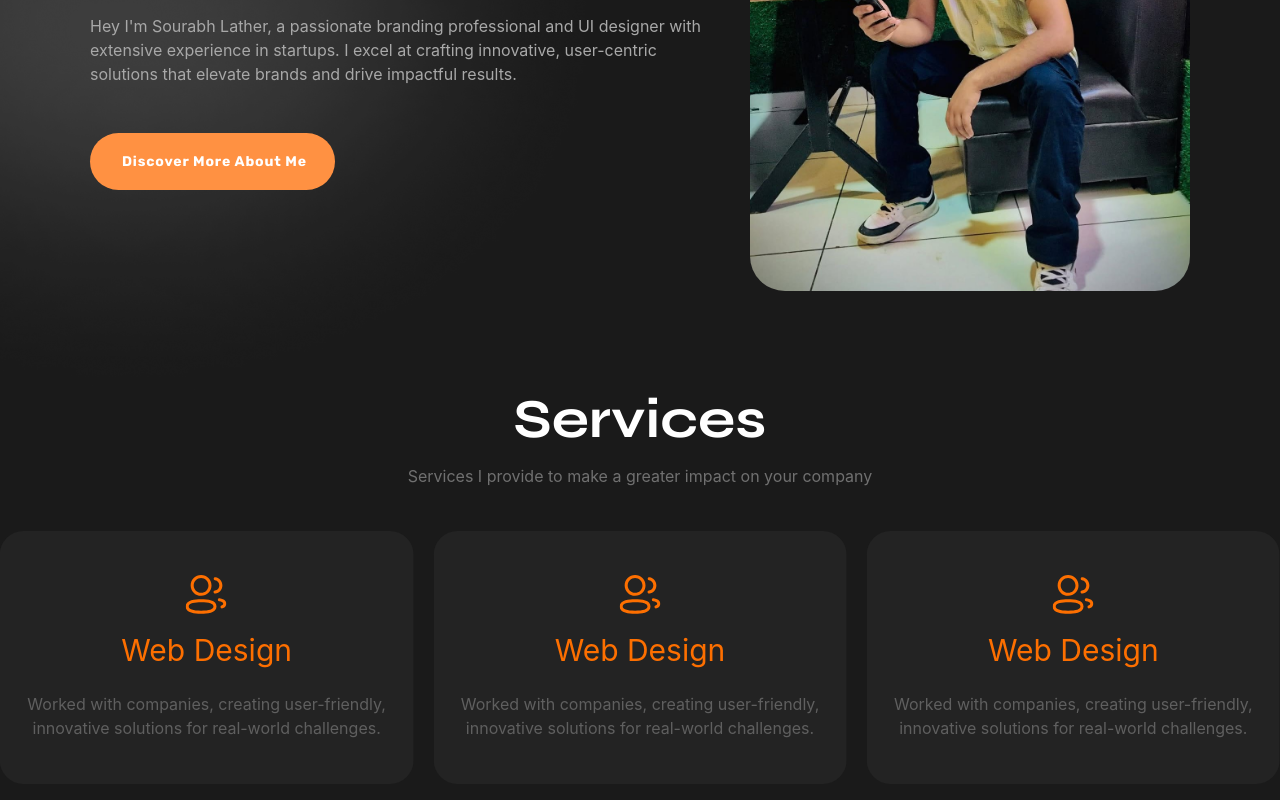
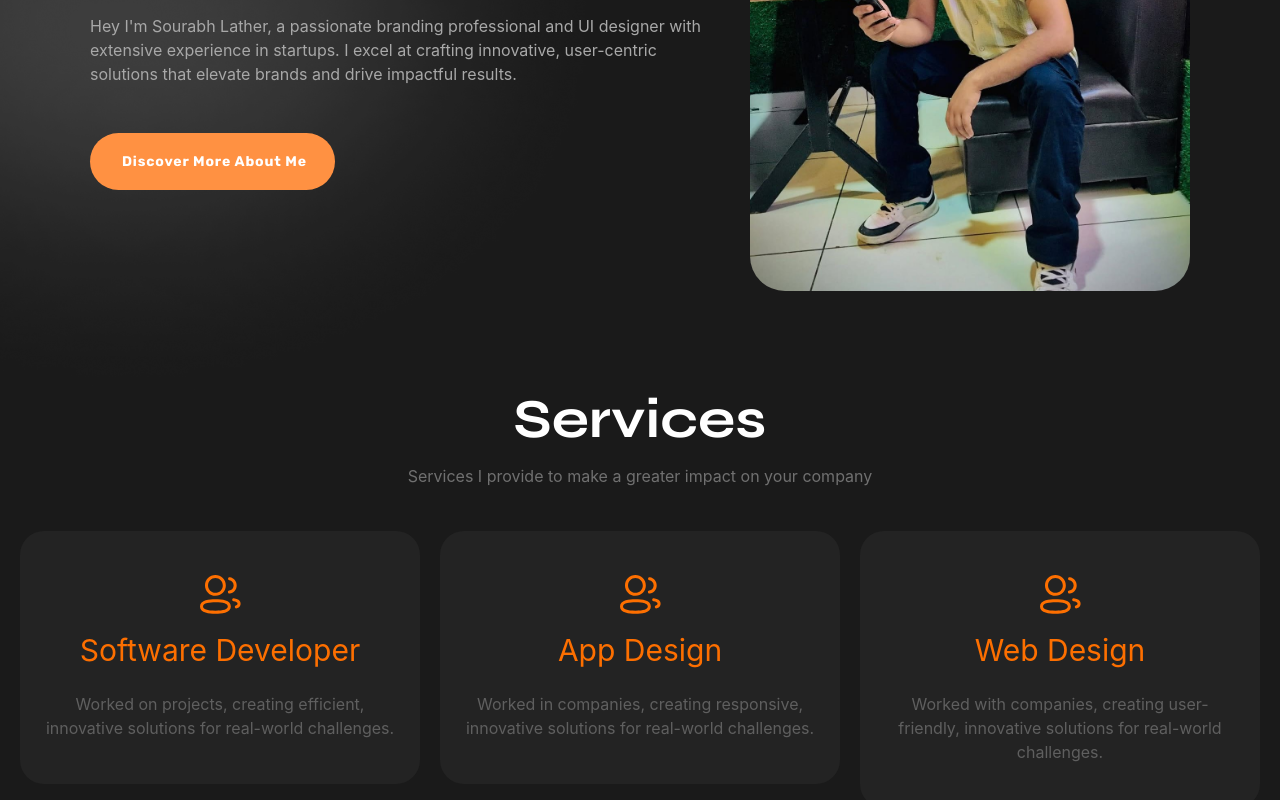
Before and after one commit to lathershorabh-sketch/portfolio, a React (Vite) app: page / in a window 1280 px wide. Shown: the part 824-1624 px from the top of the page. Built offline with nearby package versions, Linux system fonts and the light colour scheme.

Commit message:
swiper section is complete

```diff
--- a/src/components/SwiperServices.jsx
+++ b/src/components/SwiperServices.jsx
@@ -3,10 +3,11 @@ import { Navigation, Autoplay } from "swiper/modules";
 import "swiper/css";
 import "swiper/css/navigation";
 import { Next, Prev, Swipersvg } from "./common/Icons";
+import { ReviewData } from "./common/Helper";
 
 const SwiperServices = () => {
   return (
-    <section className="mb-25">
+    <section className="mb-25 px-5">
       <div className="mb-10.75 max-w-118 mx-auto">
         <h2 className="font-syne mb-3.5 font-bold text-[24px] sm:text-[32px] md:text-4xl lg:text-[55px] text-medium-white  text-center ">
           Services
@@ -16,93 +17,36 @@ const SwiperServices = () => {
         </p>
       </div>
       <div className="relative">
-        {/* <button className="swiper-button-prev absolute left-0 top-1/2 transform -translate-y-1/2 z-10">
-          <Prev />
-        </button> */}
         <Swiper
           modules={[Navigation, Autoplay]}
-          // onBeforeInit={(swiper) => {
-          //   swiper.params.navigation.prevEl = ".swiper-button-prev";
-          //   swiper.params.navigation.nextEl = ".swiper-button-next";
-          // }}
-          // navigation={{
-          //   prevEl: ".swiper-button-prev",
-          //   nextEl: ".swiper-button-next",
-          // }}
           spaceBetween={20}
-          slidesPerView={3}
+          slidesPerView={1}
           autoplay={{
             delay: 1000,
             disableOnInteraction: false,
           }}
+          breakpoints={{
+            520: { slidesPerView: 1 },
+            700: { slidesPerView: 2 },
+            1024: { slidesPerView: 3 },
+          }}
           loop={true}
-          className="text-medium-white text-center   mx-auto"
+          className="text-medium-white text-center mx-auto"
         >
-          <SwiperSlide>
+
+            {ReviewData.map((item,index) =>
+            <SwiperSlide key={index}>
             <div className="flex flex-col justify-center items-center  px-6 bg-[#232323] rounded-3xl py-[43.68px]">
-              <Swipersvg />
-              <h4 className="text-orange-dark text-3xl mt-4.5">Web Design</h4>
+              {item.svg}
+              <h4 className="text-orange-dark text-3xl mt-4.5">{item.name}</h4>
               <p className="text-[16px] mt-6 text-ffff">
-                Worked with companies, creating user-friendly, innovative
-                solutions for real-world challenges.
+                {item.review}
               </p>
             </div>
           </SwiperSlide>
-          <SwiperSlide>
-            <div className="flex flex-col justify-center items-center  px-6 bg-[#232323] rounded-3xl py-[43.68px]">
-              <Swipersvg />
-              <h4 className="text-orange-dark text-3xl mt-4.5">Web Design</h4>
-              <p className="text-[16px] mt-6 text-ffff">
-                Worked with companies, creating user-friendly, innovative
-                solutions for real-world challenges.
-              </p>
-            </div>
-          </SwiperSlide>
-          <SwiperSlide>
-            <div className="flex flex-col justify-center items-center  px-6 bg-[#232323] rounded-3xl py-[43.68px]">
-              <Swipersvg />
-              <h4 className="text-orange-dark text-3xl mt-4.5">Web Design</h4>
-              <p className="text-[16px] mt-6 text-ffff">
-                Worked with companies, creating user-friendly, innovative
-                solutions for real-world challenges.
-              </p>
-            </div>
-          </SwiperSlide>
+          )}
+        </Swiper>
 
-          <SwiperSlide>
-            <div className="flex flex-col justify-center items-center  px-6 bg-[#232323] rounded-3xl py-[43.68px]">
-              <Swipersvg />
-              <h4 className="text-orange-dark text-3xl mt-4.5">Web Design</h4>
-              <p className="text-[16px] mt-6 text-ffff">
-                Worked with companies, creating user-friendly, innovative
-                solutions for real-world challenges.
-              </p>
-            </div>
-          </SwiperSlide>
-          <SwiperSlide>
-            <div className="flex flex-col justify-center items-center  px-6 bg-[#232323] rounded-3xl py-[43.68px]">
-              <Swipersvg />
-              <h4 className="text-orange-dark text-3xl mt-4.5">Web Design</h4>
-              <p className="text-[16px] mt-6 text-ffff">
-                Worked with companies, creating user-friendly, innovative
-                solutions for real-world challenges.
-              </p>
-            </div>
-          </SwiperSlide>
-          <SwiperSlide>
-            <div className="flex flex-col justify-center items-center  px-6 bg-[#232323] rounded-3xl py-[43.68px]">
-              <Swipersvg />
-              <h4 className="text-orange-dark text-3xl mt-4.5">Web Design</h4>
-              <p className="text-[16px] mt-6 text-ffff">
-                Worked with companies, creating user-friendly, innovative
-                solutions for real-world challenges.
-              </p>
-            </div>
-          </SwiperSlide>
-        </Swiper>
-        {/* <button className="swiper-button-next absolute right-0 top-1/2 transform -translate-y-1/2 z-10">
-          <Next />
-        </button> */}
       </div>
     </section>
   );
--- a/src/components/common/Helper.jsx
+++ b/src/components/common/Helper.jsx
@@ -1 +1,43 @@
-export const Navlist = ["Home", "About me", "My works"]
+import Swiper from "swiper";
+import { Swipersvg } from "./Icons";
+
+export const Navlist = ["Home", "About me", "My works"];
+
+export const ReviewData = [
+  {
+    svg: <Swipersvg />,
+    name: "Web Design",
+    review:
+      "Worked with companies, creating user-friendly, innovative solutions for real-world challenges.",
+  },
+  {
+    svg: <Swipersvg />,
+    name: "Software Developer",
+    review:
+      "Worked on projects, creating efficient, innovative solutions for real-world challenges.",
+  },
+  {
+    svg: <Swipersvg />,
+    name: "App Design",
+    review:
+      "Worked in companies, creating responsive, innovative solutions for real-world challenges.",
+  },
+  {
+    svg: <Swipersvg />,
+    name: "Web Design",
+    review:
+      "Worked with companies, creating user-friendly, innovative solutions for real-world challenges.",
+  },
+  {
+    svg: <Swipersvg />,
+    name: "Software Developer",
+    review:
+      "Worked on projects, creating efficient, innovative solutions for real-world challenges.",
+  },
+  {
+    svg: <Swipersvg />,
+    name: "Webflow Developer",
+    review:
+      "Worked in companies, creating responsive, innovative solutions for real-world challenges.",
+  },
+];
```
